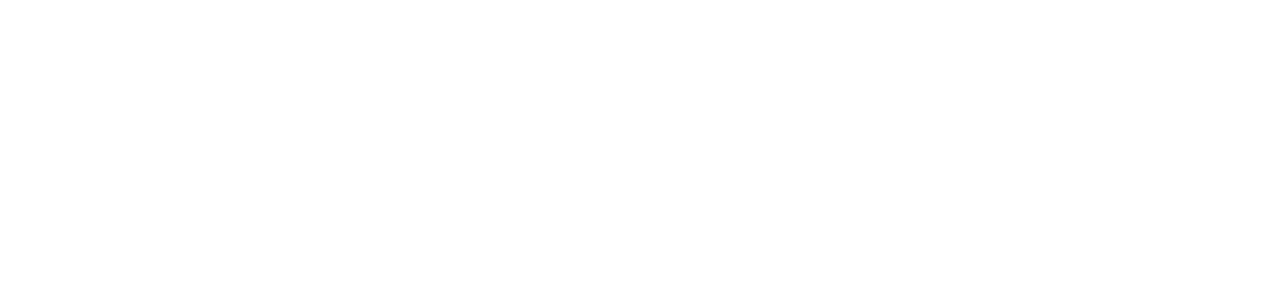
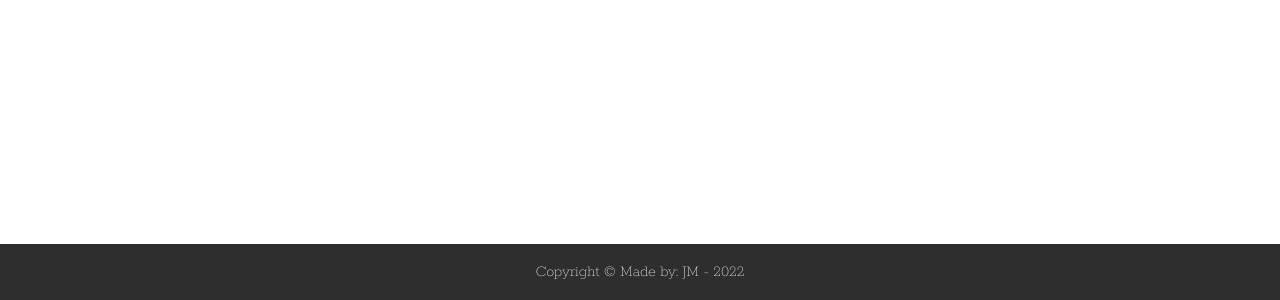
Before and after one commit to JimeMatthies/TemplateReactJM, a React app: page / in a window 1280 px wide. Shown: the part 500-800 px from the top of the page. Built offline with nearby package versions, Linux system fonts and the light colour scheme.

Commit message:
Template React JM

```diff
--- a/src/App.jsx
+++ b/src/App.jsx
@@ -1,4 +1,4 @@
-import React, { useState } from "react";
+//import React, { useState } from "react";
 import Footer from './components/Footer';
 
 const App = ({ copyright }) => {
--- a/src/components/Footer.jsx
+++ b/src/components/Footer.jsx
@@ -5,7 +5,7 @@
     return (
         <div className="container-fluid">
             <div className="row">
-                <div className="col-lg-12 text-center pt-3 fixed-bottom text-white">
+                <div className="footer col-lg-12 text-center pt-3 fixed-bottom text-white">
                     <p>Copyright &copy; {footer.text} </p>
                 </div>
             </div>
```
